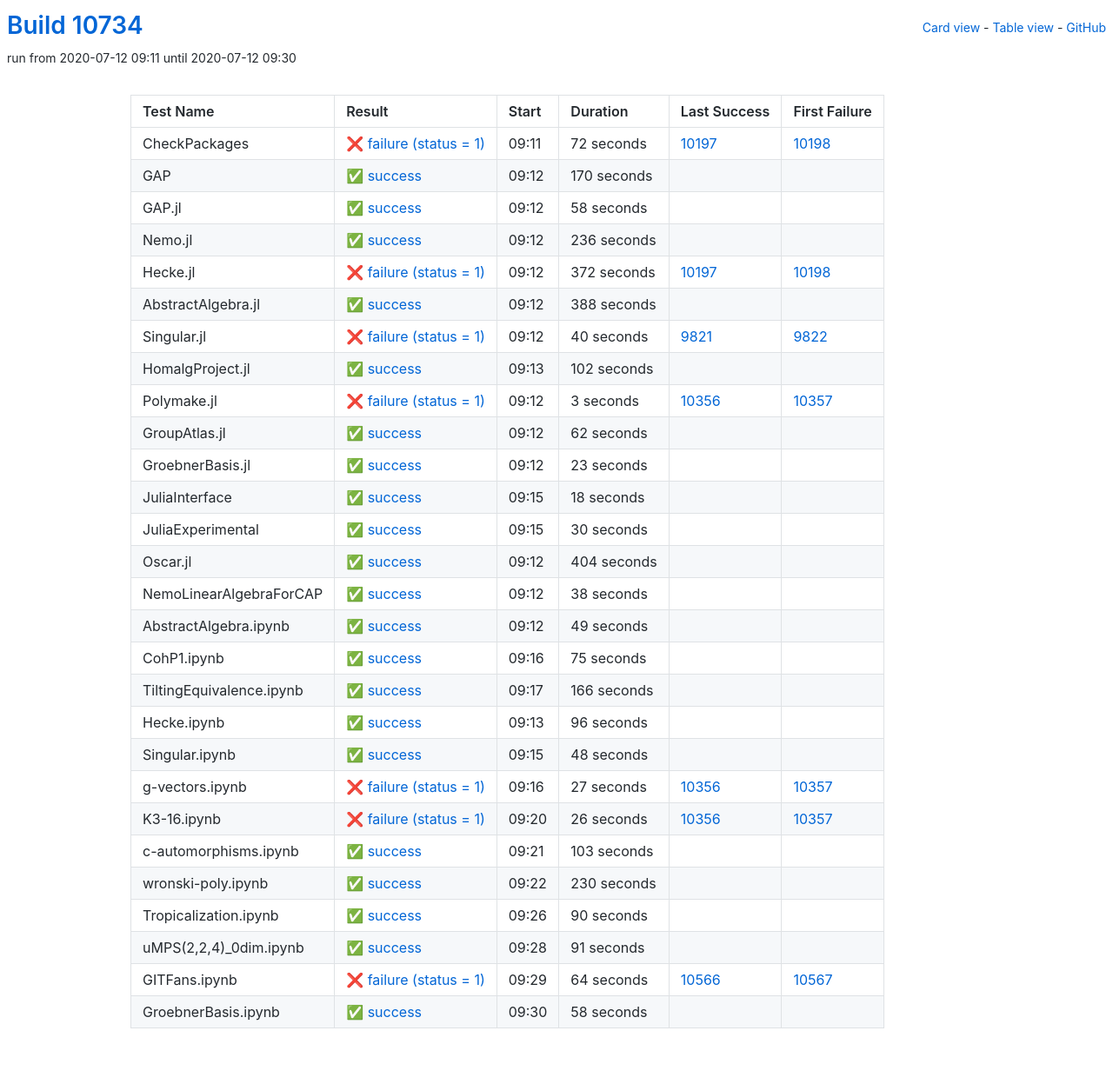
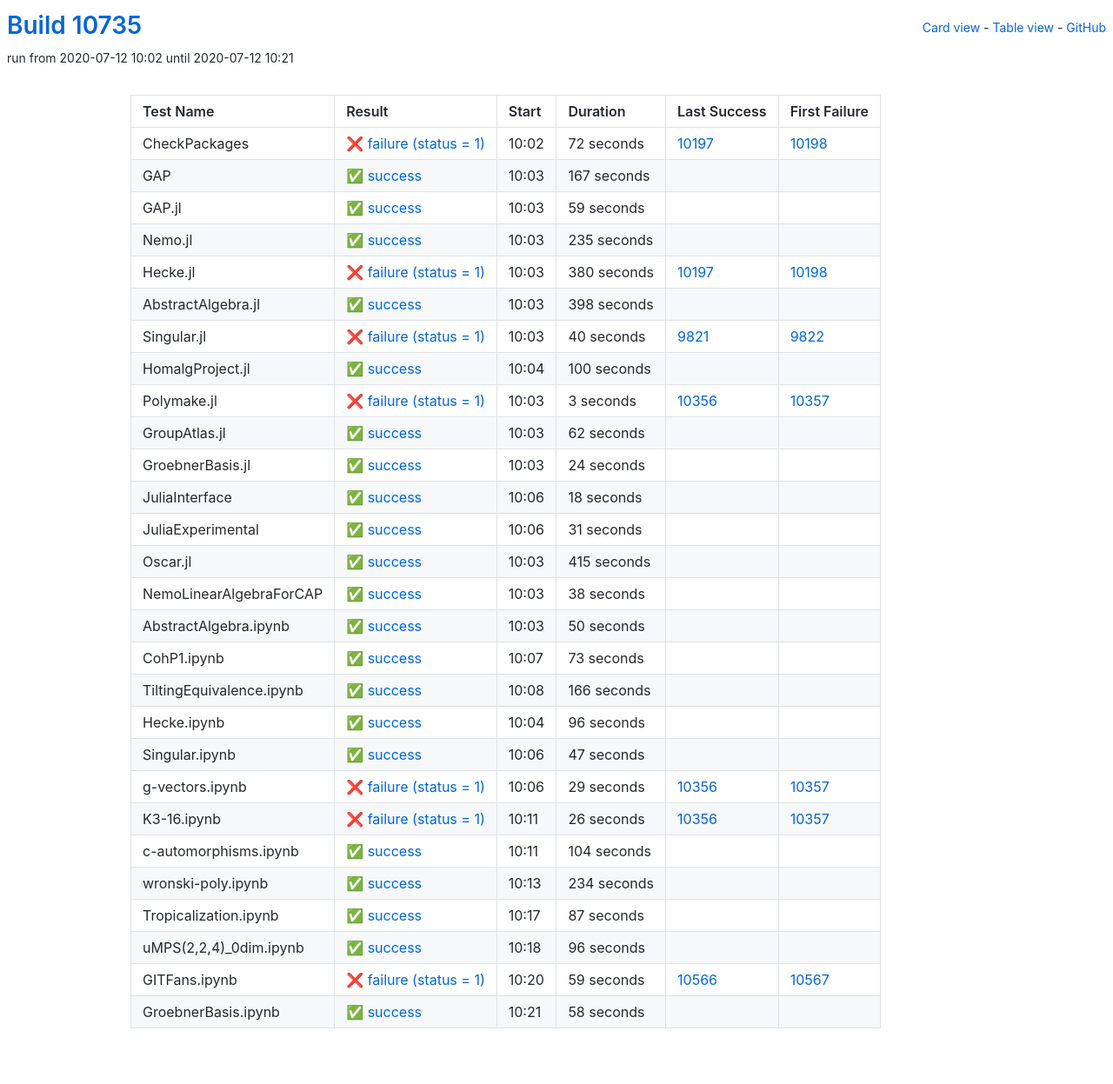
Before and after one commit to oscar-system/oscar-ci-status, a Jekyll site: the page built from table.html, in a window 1280 px wide. Shown: the whole page at 87% size. Built offline with Jekyll 4.4.1, drawn with Linux system fonts in a browser that asks for light colours.

Commit message:
Build #10735

```diff
--- a/_data/ci.yml
+++ b/_data/ci.yml
@@ -1,6 +1,6 @@
 ---
-build: 10734
-build_url: https://oscarci.mathematik.uni-kl.de/job/oscar/10734/
+build: 10735
+build_url: https://oscarci.mathematik.uni-kl.de/job/oscar/10735/
 job: oscar
 organization: oscar-system
 repo: oscar-ci-status
@@ -8,8 +8,8 @@
 tests:
 - name: CheckPackages
   id: checkpackages
-  log: https://oscarci.mathematik.uni-kl.de/job/oscar/10734/artifact/logs/build-10734/CheckPackages.log
-  start: 2020-07-12 09:11
+  log: https://oscarci.mathematik.uni-kl.de/job/oscar/10735/artifact/logs/build-10735/CheckPackages.log
+  start: 2020-07-12 10:02
   success: false
   exitcode: 1
   status: failure
@@ -20,68 +20,68 @@
   first_failure_url: https://oscarci.mathematik.uni-kl.de/job/oscar/10198/
 - name: GAP
   id: gap
-  log: https://oscarci.mathematik.uni-kl.de/job/oscar/10734/artifact/logs/build-10734/GAP.log
-  start: 2020-07-12 09:12
+  log: https://oscarci.mathematik.uni-kl.de/job/oscar/10735/artifact/logs/build-10735/GAP.log
+  start: 2020-07-12 10:03
   success: true
   exitcode: 0
   status: success
-  duration: 170
+  duration: 167
   last_success: false
   last_success_url:
   first_failure: false
   first_failure_url:
 - name: GAP.jl
   id: gap-jl
-  log: https://oscarci.mathematik.uni-kl.de/job/oscar/10734/artifact/logs/build-10734/GAP.jl.log
-  start: 2020-07-12 09:12
+  log: https://oscarci.mathematik.uni-kl.de/job/oscar/10735/artifact/logs/build-10735/GAP.jl.log
+  start: 2020-07-12 10:03
   success: true
   exitcode: 0
   status: success
-  duration: 58
+  duration: 59
   last_success: false
   last_success_url:
   first_failure: false
   first_failure_url:
 - name: Nemo.jl
   id: nemo-jl
-  log: https://oscarci.mathematik.uni-kl.de/job/oscar/10734/artifact/logs/build-10734/Nemo.jl.log
-  start: 2020-07-12 09:12
+  log: https://oscarci.mathematik.uni-kl.de/job/oscar/10735/artifact/logs/build-10735/Nemo.jl.log
+  start: 2020-07-12 10:03
   success: true
   exitcode: 0
   status: success
-  duration: 236
+  duration: 235
   last_success: false
   last_success_url:
   first_failure: false
   first_failure_url:
 - name: Hecke.jl
   id: hecke-jl
-  log: https://oscarci.mathematik.uni-kl.de/job/oscar/10734/artifact/logs/build-10734/Hecke.jl.log
-  start: 2020-07-12 09:12
+  log: https://oscarci.mathematik.uni-kl.de/job/oscar/10735/artifact/logs/build-10735/Hecke.jl.log
+  start: 2020-07-12 10:03
   success: false
   exitcode: 1
   status: failure
-  duration: 372
+  duration: 380
   last_success: 10197
   last_success_url: https://oscarci.mathematik.uni-kl.de/job/oscar/10197/
   first_failure: 10198
   first_failure_url: https://oscarci.mathematik.uni-kl.de/job/oscar/10198/
 - name: AbstractAlgebra.jl
   id: abstractalgebra-jl
-  log: https://oscarci.mathematik.uni-kl.de/job/oscar/10734/artifact/logs/build-10734/AbstractAlgebra.jl.log
-  start: 2020-07-12 09:12
+  log: https://oscarci.mathematik.uni-kl.de/job/oscar/10735/artifact/logs/build-10735/AbstractAlgebra.jl.log
+  start: 2020-07-12 10:03
   success: true
   exitcode: 0
   status: success
-  duration: 388
+  duration: 398
   last_success: false
   last_success_url:
   first_failure: false
   first_failure_url:
 - name: Singular.jl
   id: singular-jl
-  log: https://oscarci.mathematik.uni-kl.de/job/oscar/10734/artifact/logs/build-10734/Singular.jl.log
-  start: 2020-07-12 09:12
+  log: https://oscarci.mathematik.uni-kl.de/job/oscar/10735/artifact/logs/build-10735/Singular.jl.log
+  start: 2020-07-12 10:03
   success: false
   exitcode: 1
   status: failure
@@ -92,20 +92,20 @@
   first_failure_url: https://oscarci.mathematik.uni-kl.de/job/oscar/9822/
 - name: HomalgProject.jl
   id: homalgproject-jl
-  log: https://oscarci.mathematik.uni-kl.de/job/oscar/10734/artifact/logs/build-10734/HomalgProject.jl.log
-  start: 2020-07-12 09:13
+  log: https://oscarci.mathematik.uni-kl.de/job/oscar/10735/artifact/logs/build-10735/HomalgProject.jl.log
+  start: 2020-07-12 10:04
   success: true
   exitcode: 0
   status: success
-  duration: 102
+  duration: 100
   last_success: false
   last_success_url:
   first_failure: false
   first_failure_url:
 - name: Polymake.jl
   id: polymake-jl
-  log: https://oscarci.mathematik.uni-kl.de/job/oscar/10734/artifact/logs/build-10734/Polymake.jl.log
-  start: 2020-07-12 09:12
+  log: https://oscarci.mathematik.uni-kl.de/job/oscar/10735/artifact/logs/build-10735/Polymake.jl.log
+  start: 2020-07-12 10:03
   success: false
   exitcode: 1
   status: failure
@@ -116,8 +116,8 @@
   first_failure_url: https://oscarci.mathematik.uni-kl.de/job/oscar/10357/
 - name: GroupAtlas.jl
   id: groupatlas-jl
-  log: https://oscarci.mathematik.uni-kl.de/job/oscar/10734/artifact/logs/build-10734/GroupAtlas.jl.log
-  start: 2020-07-12 09:12
+  log: https://oscarci.mathematik.uni-kl.de/job/oscar/10735/artifact/logs/build-10735/GroupAtlas.jl.log
+  start: 2020-07-12 10:03
   success: true
   exitcode: 0
   status: success
@@ -128,20 +128,20 @@
   first_failure_url:
 - name: GroebnerBasis.jl
   id: groebnerbasis-jl
-  log: https://oscarci.mathematik.uni-kl.de/job/oscar/10734/artifact/logs/build-10734/GroebnerBasis.jl.log
-  start: 2020-07-12 09:12
+  log: https://oscarci.mathematik.uni-kl.de/job/oscar/10735/artifact/logs/build-10735/GroebnerBasis.jl.log
+  start: 2020-07-12 10:03
   success: true
   exitcode: 0
   status: success
-  duration: 23
+  duration: 24
   last_success: false
   last_success_url:
   first_failure: false
   first_failure_url:
 - name: JuliaInterface
   id: juliainterface
-  log: https://oscarci.mathematik.uni-kl.de/job/oscar/10734/artifact/logs/build-10734/JuliaInterface.log
-  start: 2020-07-12 09:15
+  log: https://oscarci.mathematik.uni-kl.de/job/oscar/10735/artifact/logs/build-10735/JuliaInterface.log
+  start: 2020-07-12 10:06
   success: true
   exitcode: 0
   status: success
@@ -152,32 +152,32 @@
   first_failure_url:
 - name: JuliaExperimental
   id: juliaexperimental
-  log: https://oscarci.mathematik.uni-kl.de/job/oscar/10734/artifact/logs/build-10734/JuliaExperimental.log
-  start: 2020-07-12 09:15
+  log: https://oscarci.mathematik.uni-kl.de/job/oscar/10735/artifact/logs/build-10735/JuliaExperimental.log
+  start: 2020-07-12 10:06
   success: true
   exitcode: 0
   status: success
-  duration: 30
+  duration: 31
   last_success: false
   last_success_url:
   first_failure: false
   first_failure_url:
 - name: Oscar.jl
   id: oscar-jl
-  log: https://oscarci.mathematik.uni-kl.de/job/oscar/10734/artifact/logs/build-10734/Oscar.jl.log
-  start: 2020-07-12 09:12
+  log: https://oscarci.mathematik.uni-kl.de/job/oscar/10735/artifact/logs/build-10735/Oscar.jl.log
+  start: 2020-07-12 10:03
   success: true
   exitcode: 0
   status: success
-  duration: 404
+  duration: 415
   last_success: false
   last_success_url:
   first_failure: false
   first_failure_url:
 - name: NemoLinearAlgebraForCAP
   id: nemolinearalgebraforcap
-  log: https://oscarci.mathematik.uni-kl.de/job/oscar/10734/artifact/logs/build-10734/NemoLinearAlgebraForCAP.log
-  start: 2020-07-12 09:12
+  log: https://oscarci.mathematik.uni-kl.de/job/oscar/10735/artifact/logs/build-10735/NemoLinearAlgebraForCAP.log
+  start: 2020-07-12 10:03
   success: true
   exitcode: 0
   status: success
@@ -188,32 +188,32 @@
   first_failure_url:
 - name: AbstractAlgebra.ipynb
   id: abstractalgebra-ipynb
-  log: https://oscarci.mathematik.uni-kl.de/job/oscar/10734/artifact/logs/build-10734/AbstractAlgebra.ipynb.log
-  start: 2020-07-12 09:12
+  log: https://oscarci.mathematik.uni-kl.de/job/oscar/10735/artifact/logs/build-10735/AbstractAlgebra.ipynb.log
+  start: 2020-07-12 10:03
   success: true
   exitcode: 0
   status: success
-  duration: 49
+  duration: 50
   last_success: false
   last_success_url:
   first_failure: false
   first_failure_url:
 - name: CohP1.ipynb
   id: cohp1-ipynb
-  log: https://oscarci.mathematik.uni-kl.de/job/oscar/10734/artifact/logs/build-10734/CohP1.ipynb.log
-  start: 2020-07-12 09:16
+  log: https://oscarci.mathematik.uni-kl.de/job/oscar/10735/artifact/logs/build-10735/CohP1.ipynb.log
+  start: 2020-07-12 10:07
   success: true
   exitcode: 0
   status: success
-  duration: 75
+  duration: 73
   last_success: false
   last_success_url:
   first_failure: false
   first_failure_url:
 - name: TiltingEquivalence.ipynb
   id: tiltingequivalence-ipynb
-  log: https://oscarci.mathematik.uni-kl.de/job/oscar/10734/artifact/logs/build-10734/TiltingEquivalence.ipynb.log
-  start: 2020-07-12 09:17
+  log: https://oscarci.mathematik.uni-kl.de/job/oscar/10735/artifact/logs/build-10735/TiltingEquivalence.ipynb.log
+  start: 2020-07-12 10:08
   success: true
   exitcode: 0
   status: success
@@ -224,8 +224,8 @@
   first_failure_url:
 - name: Hecke.ipynb
   id: hecke-ipynb
-  log: https://oscarci.mathematik.uni-kl.de/job/oscar/10734/artifact/logs/build-10734/Hecke.ipynb.log
-  start: 2020-07-12 09:13
+  log: https://oscarci.mathematik.uni-kl.de/job/oscar/10735/artifact/logs/build-10735/Hecke.ipynb.log
+  start: 2020-07-12 10:04
   success: true
   exitcode: 0
   status: success
@@ -236,32 +236,32 @@
   first_failure_url:
 - name: Singular.ipynb
   id: singular-ipynb
-  log: https://oscarci.mathematik.uni-kl.de/job/oscar/10734/artifact/logs/build-10734/Singular.ipynb.log
-  start: 2020-07-12 09:15
+  log: https://oscarci.mathematik.uni-kl.de/job/oscar/10735/artifact/logs/build-10735/Singular.ipynb.log
+  start: 2020-07-12 10:06
   success: true
   exitcode: 0
   status: success
-  duration: 48
+  duration: 47
   last_success: false
   last_success_url:
   first_failure: false
   first_failure_url:
 - name: g-vectors.ipynb
   id: g-vectors-ipynb
-  log: https://oscarci.mathematik.uni-kl.de/job/oscar/10734/artifact/logs/build-10734/g-vectors.ipynb.log
-  start: 2020-07-12 09:16
+  log: https://oscarci.mathematik.uni-kl.de/job/oscar/10735/artifact/logs/build-10735/g-vectors.ipynb.log
+  start: 2020-07-12 10:06
   success: false
   exitcode: 1
   status: failure
-  duration: 27
+  duration: 29
   last_success: 10356
   last_success_url: https://oscarci.mathematik.uni-kl.de/job/oscar/10356/
   first_failure: 10357
   first_failure_url: https://oscarci.mathematik.uni-kl.de/job/oscar/10357/
 - name: K3-16.ipynb
   id: k3-16-ipynb
-  log: https://oscarci.mathematik.uni-kl.de/job/oscar/10734/artifact/logs/build-10734/K3-16.ipynb.log
-  start: 2020-07-12 09:20
+  log: https://oscarci.mathematik.uni-kl.de/job/oscar/10735/artifact/logs/build-10735/K3-16.ipynb.log
+  start: 2020-07-12 10:11
   success: false
   exitcode: 1
   status: failure
@@ -272,68 +272,68 @@
   first_failure_url: https://oscarci.mathematik.uni-kl.de/job/oscar/10357/
 - name: c-automorphisms.ipynb
   id: c-automorphisms-ipynb
-  log: https://oscarci.mathematik.uni-kl.de/job/oscar/10734/artifact/logs/build-10734/c-automorphisms.ipynb.log
-  start: 2020-07-12 09:21
+  log: https://oscarci.mathematik.uni-kl.de/job/oscar/10735/artifact/logs/build-10735/c-automorphisms.ipynb.log
+  start: 2020-07-12 10:11
   success: true
   exitcode: 0
   status: success
-  duration: 103
+  duration: 104
   last_success: false
   last_success_url:
   first_failure: false
   first_failure_url:
 - name: wronski-poly.ipynb
   id: wronski-poly-ipynb
-  log: https://oscarci.mathematik.uni-kl.de/job/oscar/10734/artifact/logs/build-10734/wronski-poly.ipynb.log
-  start: 2020-07-12 09:22
+  log: https://oscarci.mathematik.uni-kl.de/job/oscar/10735/artifact/logs/build-10735/wronski-poly.ipynb.log
+  start: 2020-07-12 10:13
   success: true
   exitcode: 0
   status: success
-  duration: 230
+  duration: 234
   last_success: false
   last_success_url:
   first_failure: false
   first_failure_url:
 - name: Tropicalization.ipynb
   id: tropicalization-ipynb
-  log: https://oscarci.mathematik.uni-kl.de/job/oscar/10734/artifact/logs/build-10734/Tropicalization.ipynb.log
-  start: 2020-07-12 09:26
+  log: https://oscarci.mathematik.uni-kl.de/job/oscar/10735/artifact/logs/build-10735/Tropicalization.ipynb.log
+  start: 2020-07-12 10:17
   success: true
   exitcode: 0
   status: success
-  duration: 90
+  duration: 87
   last_success: false
   last_success_url:
   first_failure: false
   first_failure_url:
 - name: uMPS(2,2,4)_0dim.ipynb
   id: umps-2-2-4-0dim-ipynb
-  log: https://oscarci.mathematik.uni-kl.de/job/oscar/10734/artifact/logs/build-10734/uMPS-2-2-4-_0dim.ipynb.log
-  start: 2020-07-12 09:28
+  log: https://oscarci.mathematik.uni-kl.de/job/oscar/10735/artifact/logs/build-10735/uMPS-2-2-4-_0dim.ipynb.log
+  start: 2020-07-12 10:18
   success: true
   exitcode: 0
   status: success
-  duration: 91
+  duration: 96
   last_success: false
   last_success_url:
   first_failure: false
   first_failure_url:
 - name: GITFans.ipynb
   id: gitfans-ipynb
-  log: https://oscarci.mathematik.uni-kl.de/job/oscar/10734/artifact/logs/build-10734/GITFans.ipynb.log
-  start: 2020-07-12 09:29
+  log: https://oscarci.mathematik.uni-kl.de/job/oscar/10735/artifact/logs/build-10735/GITFans.ipynb.log
+  start: 2020-07-12 10:20
   success: false
   exitcode: 1
   status: failure
-  duration: 64
+  duration: 59
   last_success: 10566
   last_success_url: https://oscarci.mathematik.uni-kl.de/job/oscar/10566/
   first_failure: 10567
   first_failure_url: https://oscarci.mathematik.uni-kl.de/job/oscar/10567/
 - name: GroebnerBasis.ipynb
   id: groebnerbasis-ipynb
-  log: https://oscarci.mathematik.uni-kl.de/job/oscar/10734/artifact/logs/build-10734/GroebnerBasis.ipynb.log
-  start: 2020-07-12 09:30
+  log: https://oscarci.mathematik.uni-kl.de/job/oscar/10735/artifact/logs/build-10735/GroebnerBasis.ipynb.log
+  start: 2020-07-12 10:21
   success: true
   exitcode: 0
   status: success
```
Also changed, not shown: README.md.
